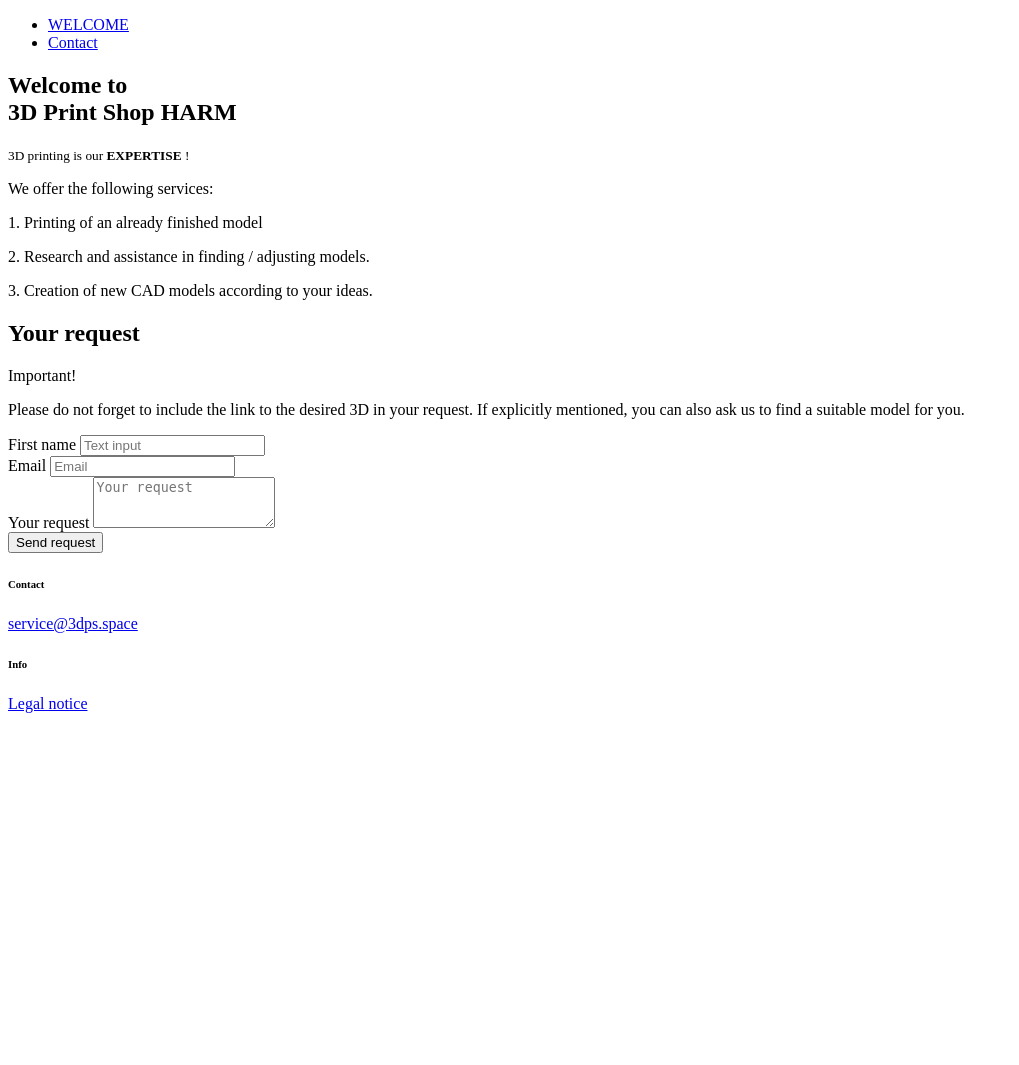
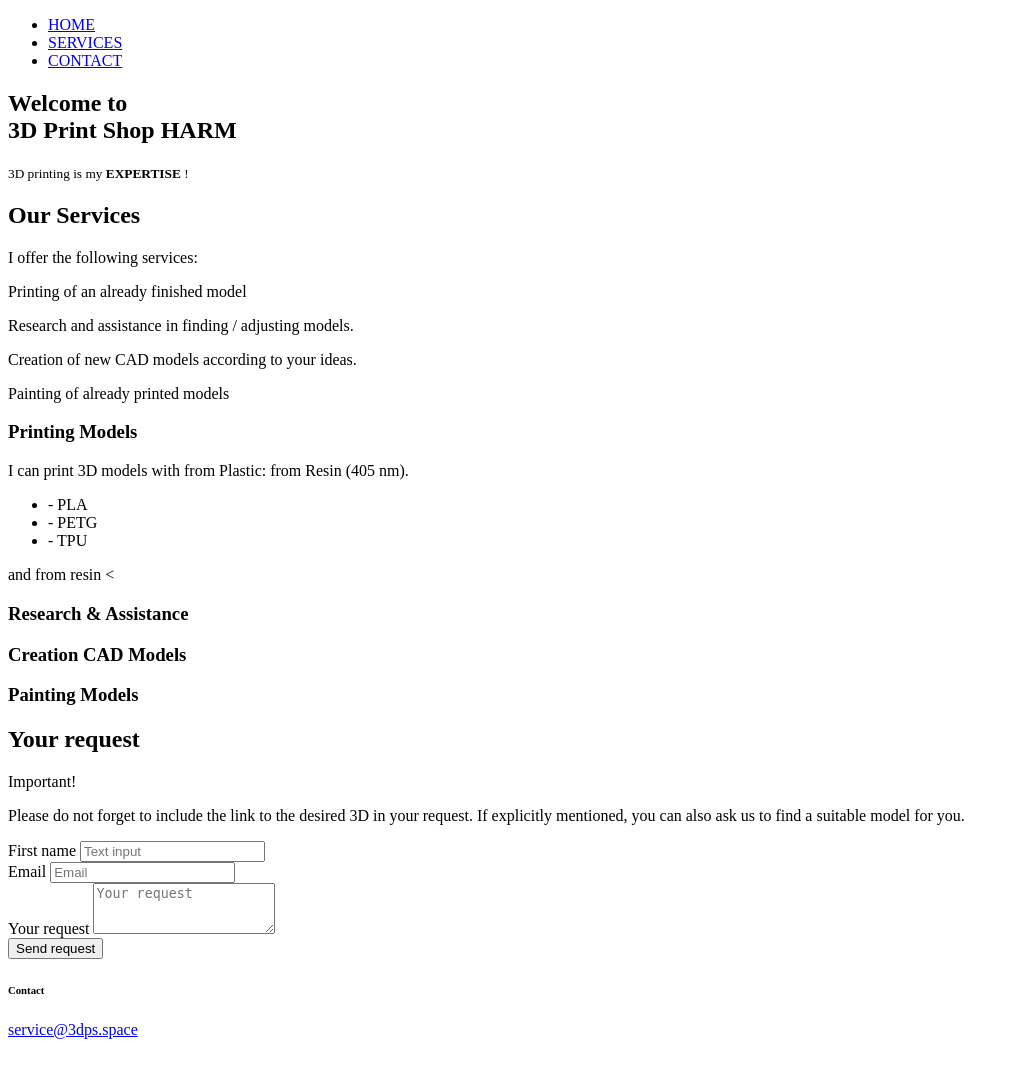
Before and after one commit to KuroTsubasa1/3dpsh, a Symfony app: template templates/homepage/index.html.twig in a window 1280 px wide. Shown: the top 1065 px of the page, without its empty margins (0-1019 px from the left). Before the commit the page ends 713 px from the top, so only its background shows below. Run offline with Twig, Linux system fonts and the light colour scheme; the template is opened without the code that fills it, so the values that code supplies are empty; some libraries are stand-ins or nearby versions.

Commit message:
Updated index template

```diff
--- a/templates/homepage/index.html.twig
+++ b/templates/homepage/index.html.twig
@@ -10,11 +10,16 @@
 
             <ul class="text-right ">
                 <li class="hover:bg-[#272B27] hover:rounded-lg inline-block lg:block  lg:p-5 pl-5 pr-5 pt-2 pb-2 mt-2 lg:border-0">
-                    <a href="/#welcome" class=" p-3 lg:p-5 w-full underline underline-offset-4 hover:underline-offset-8">WELCOME</a>
+                    <a href="/#welcome"
+                       class=" p-3 lg:p-5 w-full underline underline-offset-4 hover:underline-offset-8">HOME</a>
                 </li>
 
                 <li class="hover:bg-[#272B27] hover:rounded-lg inline-block lg:block underline underline-offset-4 hover:underline-offset-8 lg:p-5 pl-5 pr-5 pt-2 pb-2 mt-2 lg:border-0">
-                    <a href="/#contact" class=" p-3 lg:p-5 min-w-[12rem]   ">Contact</a>
+                    <a href="/#service" class=" p-3 lg:p-5 min-w-[12rem]   ">SERVICES</a>
+                </li>
+
+                <li class="hover:bg-[#272B27] hover:rounded-lg inline-block lg:block underline underline-offset-4 hover:underline-offset-8 lg:p-5 pl-5 pr-5 pt-2 pb-2 mt-2 lg:border-0">
+                    <a href="/#contact" class=" p-3 lg:p-5 min-w-[12rem]   ">CONTACT</a>
                 </li>
             </ul>
 
@@ -39,11 +44,21 @@
                         Welcome to <br> <strong class="mt-5">3D Print Shop HARM</strong>
                     </h1>
                     <small class="text-3xl drop-shadow-md">
-                        3D printing is our <strong>EXPERTISE</strong> !
+                        3D printing is my <strong>EXPERTISE</strong> !
                     </small>
                 </div>
 
+            </section>
 
+            <section id="service"
+                     class="flex flex-wrap justify-center content-center w-auto min-w-fit min-h-screen bg-[#272B27] border-b border-[#23ce6b]">
+
+                <div id="headline-card"
+                     class="text-center lg:text-right bg-[#1A1D1A] rounded p-[2.5%] m-[5%] w-full drop-shadow-md">
+                    <h1 class="text-4xl lg:text-6xl  drop-shadow-md">
+                        <strong class="">Our Services</strong>
+                    </h1>
+                </div>
 
                 <div id="" class=" bg-[#1A1D1A] rounded p-[2.5%] m-[5%] w-full ">
 
@@ -51,22 +66,27 @@
                         <div class="flex-row">
                             <div class="flex-column">
                                 <p class="form-label inline-block mb-2 text-white font-medium text-2xl leading-tight">
-                                            We offer the following services:
+                                    I offer the following services:
                                 </p>
                             </div>
                             <div class="flex-column mt-5">
                                 <p class="form-label inline-block mb-2 text-white font-medium text-md leading-tight">
-                                            1. Printing of an already finished model
+                                    Printing of an already finished model
                                 </p>
                             </div>
                             <div class="flex-column">
                                 <p class="form-label inline-block mb-2 text-white font-medium text-md leading-tight">
-                                            2. Research and assistance in finding / adjusting models.
+                                    Research and assistance in finding / adjusting models.
                                 </p>
                             </div>
                             <div class="flex-column">
                                 <p class="form-label inline-block mb-2 text-white font-medium text-md leading-tight">
-                                            3. Creation of new CAD models according to your ideas.
+                                    Creation of new CAD models according to your ideas.
+                                </p>
+                            </div>
+                            <div class="flex-column">
+                                <p class="form-label inline-block mb-2 text-white font-medium text-md leading-tight">
+                                    Painting of already printed models
                                 </p>
                             </div>
                         </div>
@@ -74,11 +94,51 @@
                     </div>
                 </div>
 
+                <div id="" class=" bg-[#1A1D1A] rounded p-[2.5%] m-[5%] w-full  text-white">
+                    <section class="mb-3">
+                        <h3 class="text-2xl inline-block mb-2 font-medium leading-tight">
+                            Printing Models
+                        </h3>
+                        <p>
+                            I can print 3D models with from Plastic: from Resin (405 nm).
+                        <ul>
+                            <li>
+                                - PLA
+                            </li>
+                            <li>
+                                - PETG
+                            </li>
+                            <li>
+                                - TPU
+                            </li>
+                        </ul>
+                        and from resin
+                        <
+                        </p>
+                    </section>
 
+                    <section>
+                        <h3 class="text-2xl inline-block mb-2 text-white font-medium leading-tight">
+                            Research & Assistance
+                        </h3>
+                    </section>
 
+                    <section>
+                        <h3 class="text-2xl inline-block mb-2 text-white font-medium leading-tight">
+                            Creation CAD Models
+                        </h3>
+                    </section>
+
+                    <section>
+                        <h3 class="text-2xl inline-block mb-2 text-white font-medium leading-tight">
+                            Painting Models
+                        </h3>
+                    </section>
+                </div>
 
 
             </section>
+
 
             <section id="contact"
                      class="flex flex-wrap justify-center content-center w-auto min-h-screen bg-[#272B27] border-b border-[#23ce6b]">
```
Lines whose indentation alone changed are shown as unchanged.
